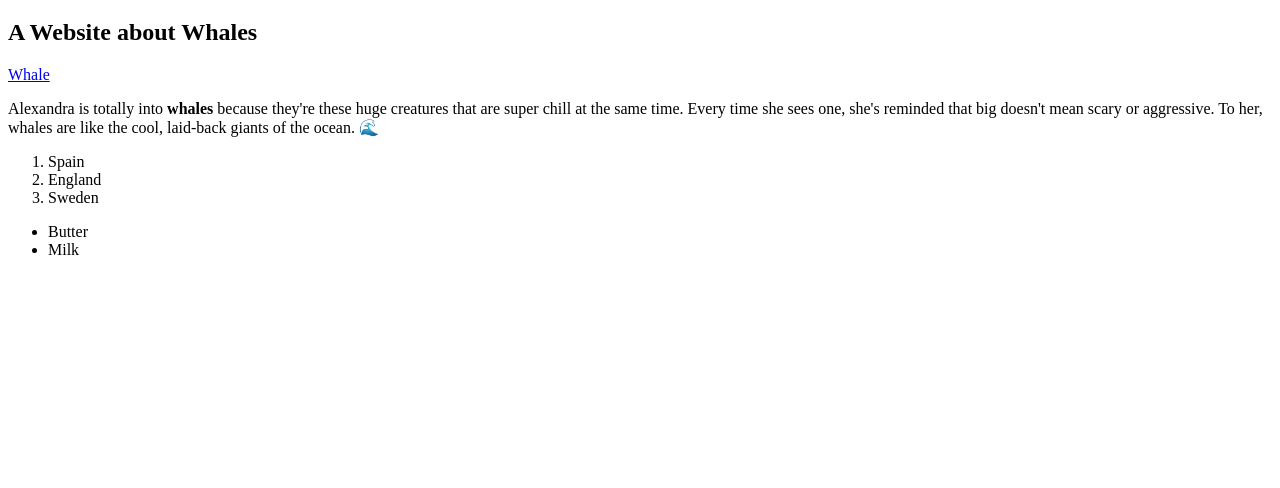
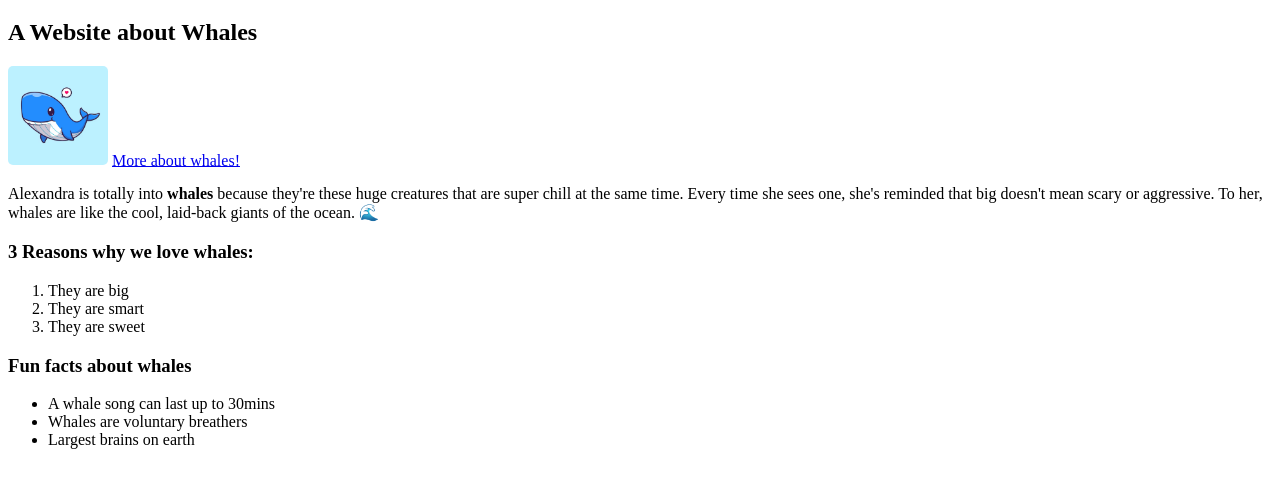
Before and after one commit to emmvs/front_end_porch_1401, a plain HTML site: page index.html in a window 1280 px wide. Shown: the part 62-550 px from the top of the page. Drawn offline with Linux system fonts and the light colour scheme.

Commit message:
Update Lists & Image

```diff
--- a/index.html
+++ b/index.html
@@ -13,9 +13,9 @@
     <h1>Whales! 🐋</h1>
     <h2>A Website about Whales</h2>
 
-    <a href="https://en.wikipedia.org/wiki/Whale" target="_blank">
-      Whale
-    </a>
+    <img src="./images/cute_whale_for_alexandra.png" style="width: 100px; border-radius: 5%;" alt="Cute whale for Alexandra">
+
+    <a href="https://en.wikipedia.org/wiki/Whale" target="_blank">More about whales!</a>
 
     <p>
       Alexandra is totally into <strong>whales</strong> because they're these huge creatures that are super chill at the same time. Every time
@@ -23,15 +23,18 @@
       giants of the ocean. 🌊
     </p>
 
+    <h3>3 Reasons why we love whales:</h3>
     <ol>
-      <li>Spain</li>
-      <li>England</li>
-      <li>Sweden</li>
+      <li>They are big</li>
+      <li>They are smart</li>
+      <li>They are sweet</li>
     </ol>
 
+    <h3>Fun facts about whales</h3>
     <ul>
-      <li>Butter</li>
-      <li>Milk</li>
+      <li>A whale song can last up to 30mins</li>
+      <li>Whales are voluntary breathers</li>
+      <li>Largest brains on earth</li>
     </ul>
   </body>
 </html>
```
